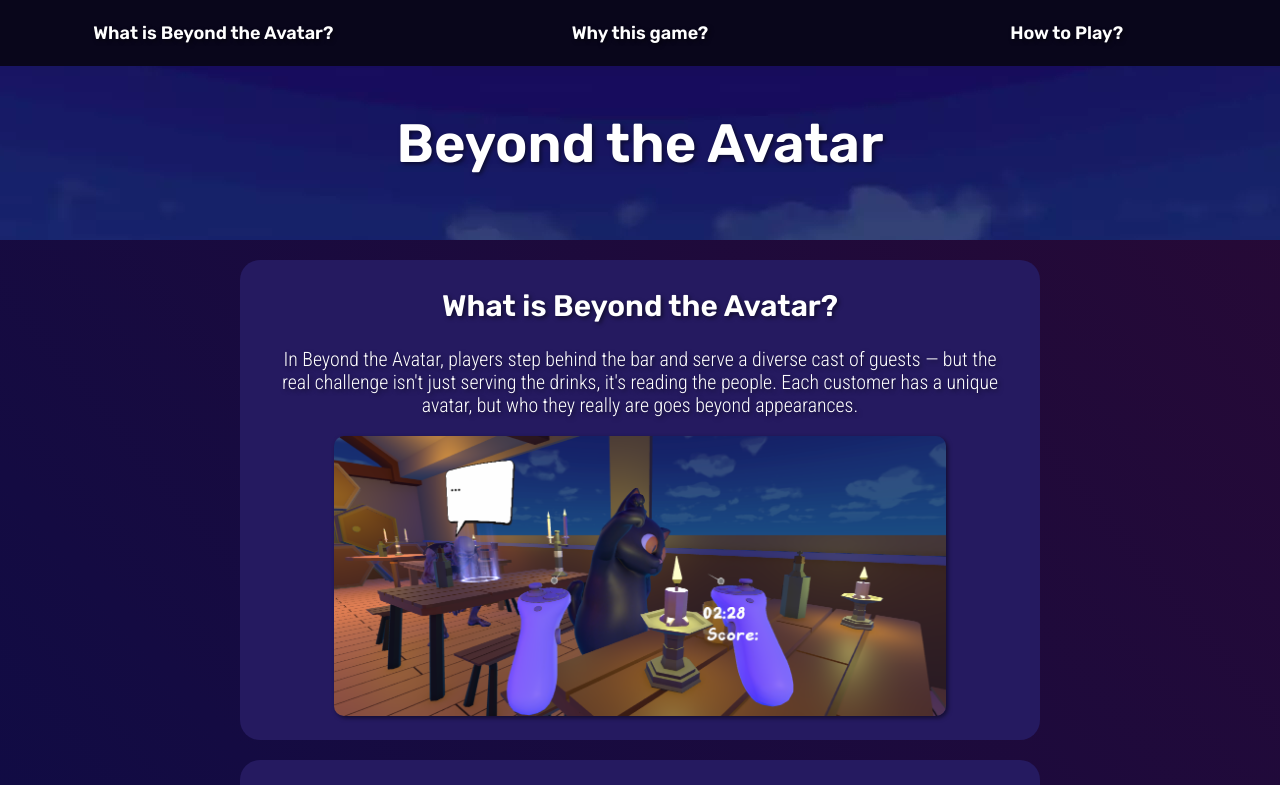
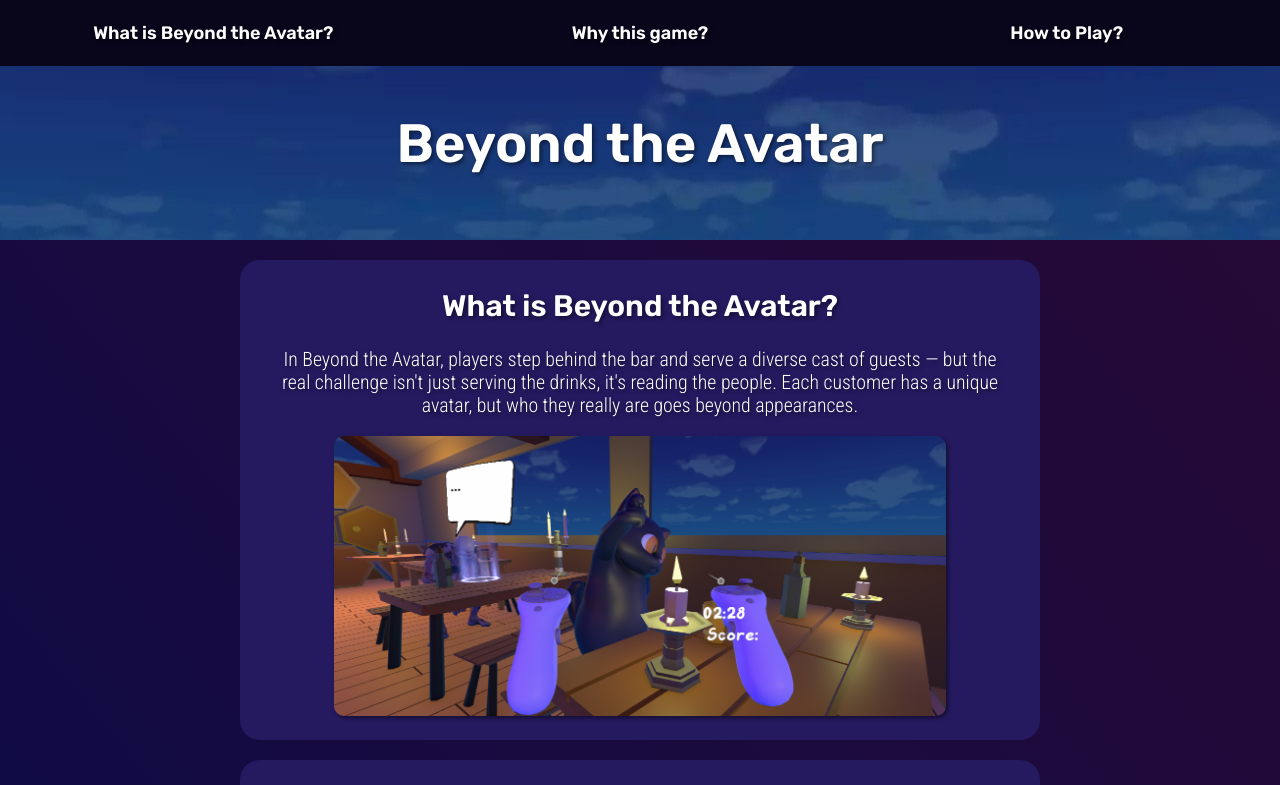
Before and after one commit to Little-Whisp/BeyondtheAvatar, a plain HTML site: page index.html in a window 1280 px wide. Shown: the top 785 px of the page. Drawn offline with Linux system fonts and the light colour scheme.

Commit message:
Added banner

```diff
--- a/Style.css
+++ b/Style.css
@@ -162,7 +162,7 @@ header {
     color: white;
     text-align: center;
     height: 30vh;
-    background-image: url('../img/banner.webp');
+    background-image: url('../img/banner.jpg');
     background-size: fit;
     background-position: center;
     background-color: rgba(0, 0, 0, 0.9);
```
Also changed, not shown: img/banner.jpg (added).
